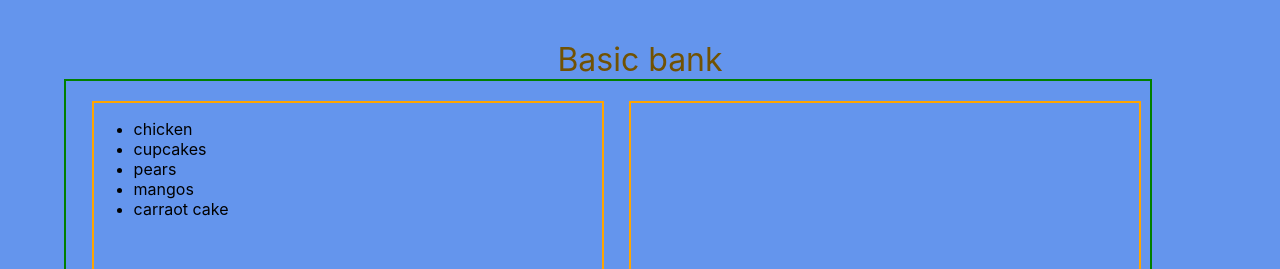
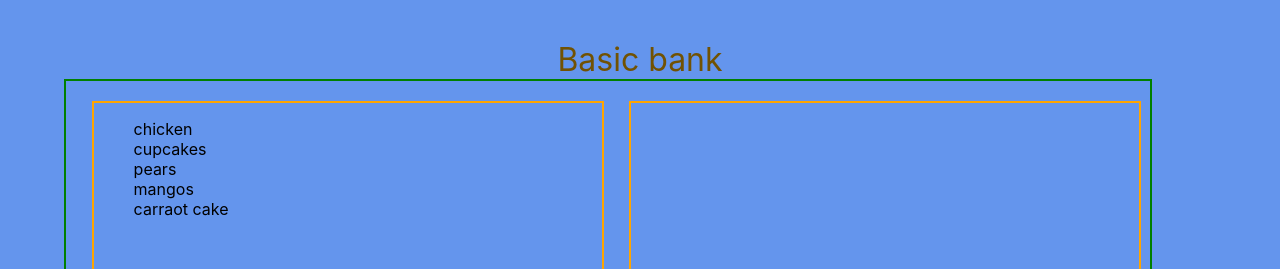
Before and after one commit to cyberstizz/basicbank, a React (Create React App) app: page / in a window 1280 px wide. Shown: the top 269 px of the page. Built offline with nearby package versions, Linux system fonts and the light colour scheme.

Commit message:
changed the list style to none on my unordered list

```diff
--- a/src/Home.css
+++ b/src/Home.css
@@ -22,12 +22,17 @@ body{
 }
 
 .accountsection{
+    list-style: none;
     flex-direction: row;
     margin-top: 2.5vh;
     margin-left: 2vw;
     width: 40vw;
     height: 65vh;
     border: solid 2px orange;
+}
+
+.uselessList{
+    list-style: none;
 }
 
 .infosection{
--- a/src/Home.js
+++ b/src/Home.js
@@ -13,7 +13,7 @@ const Home = () => {
         <div id="midsection">
 
         <div class="accountsection">
-        <ul>
+        <ul class ="uselessList">
         <li>chicken</li>
         <li>cupcakes</li>
         <li>pears</li>
```
